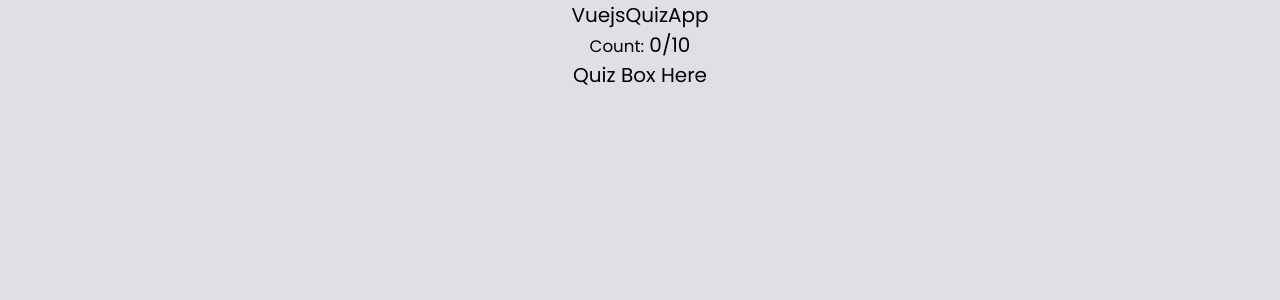
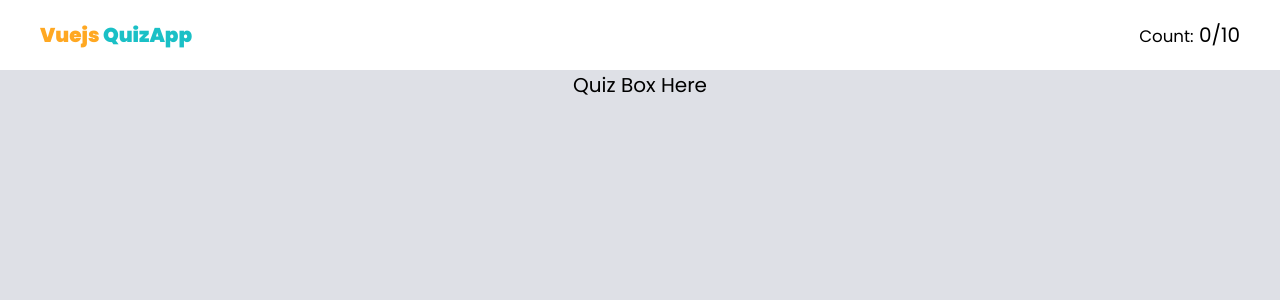
Before and after one commit to leamsigc/QuizAppVuejs, a Vue app: page / in a window 1280 px wide. Shown: the top 300 px of the page. Built offline with nearby package versions, Linux system fonts and the light colour scheme.

Commit message:
style the header for the app

```diff
--- a/src/App.vue
+++ b/src/App.vue
@@ -46,4 +46,8 @@ body {
   color: var(--main-font);
   height: 10vh;
 }
+.container {
+  max-width: 1200px;
+  margin: 0 auto;
+}
 </style>
--- a/src/components/Header.vue
+++ b/src/components/Header.vue
@@ -1,9 +1,14 @@
 <template>
-  <header>
-    <div class="logo">VuejsQuizApp</div>
-    <div class="count">
-      <small>Count:</small>
-      0/10
+  <header class="header">
+    <div class="container">
+      <div class="logo">
+        Vuejs
+        <span>QuizApp</span>
+      </div>
+      <div class="count">
+        <small>Count:</small>
+        0/10
+      </div>
     </div>
   </header>
 </template>
@@ -14,5 +19,23 @@ export default {
 };
 </script>
 
-<style>
+<style >
+.header {
+  background: var(--white-color);
+  padding: 1rem 2rem;
+}
+.header .container {
+  width: 100%;
+  display: flex;
+  justify-content: space-between;
+  align-items: center;
+  flex-wrap: wrap;
+}
+.logo {
+  color: var(--secondary-color);
+  font-weight: 900;
+}
+.logo span {
+  color: var(--logo-color);
+}
 </style>
```
